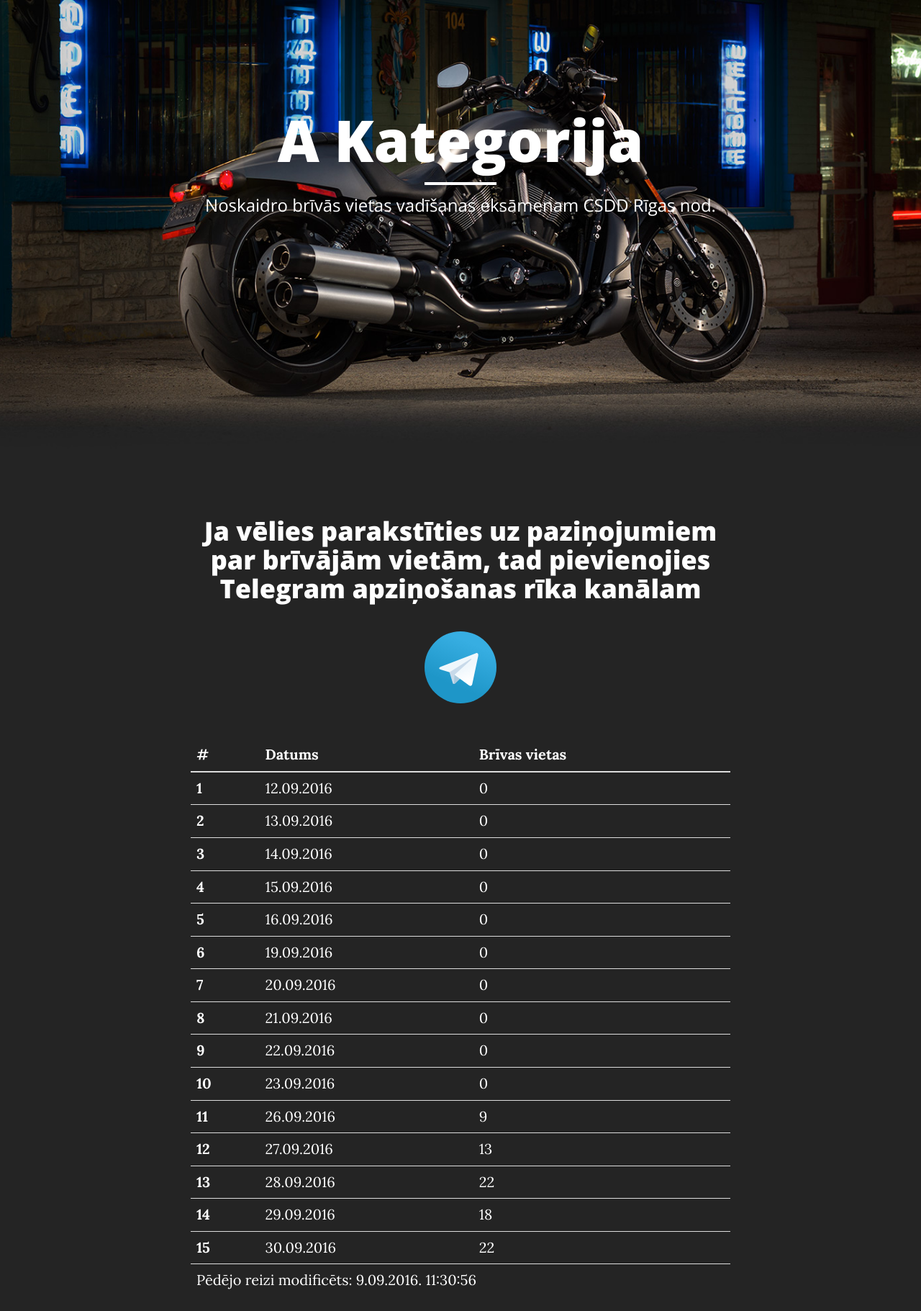
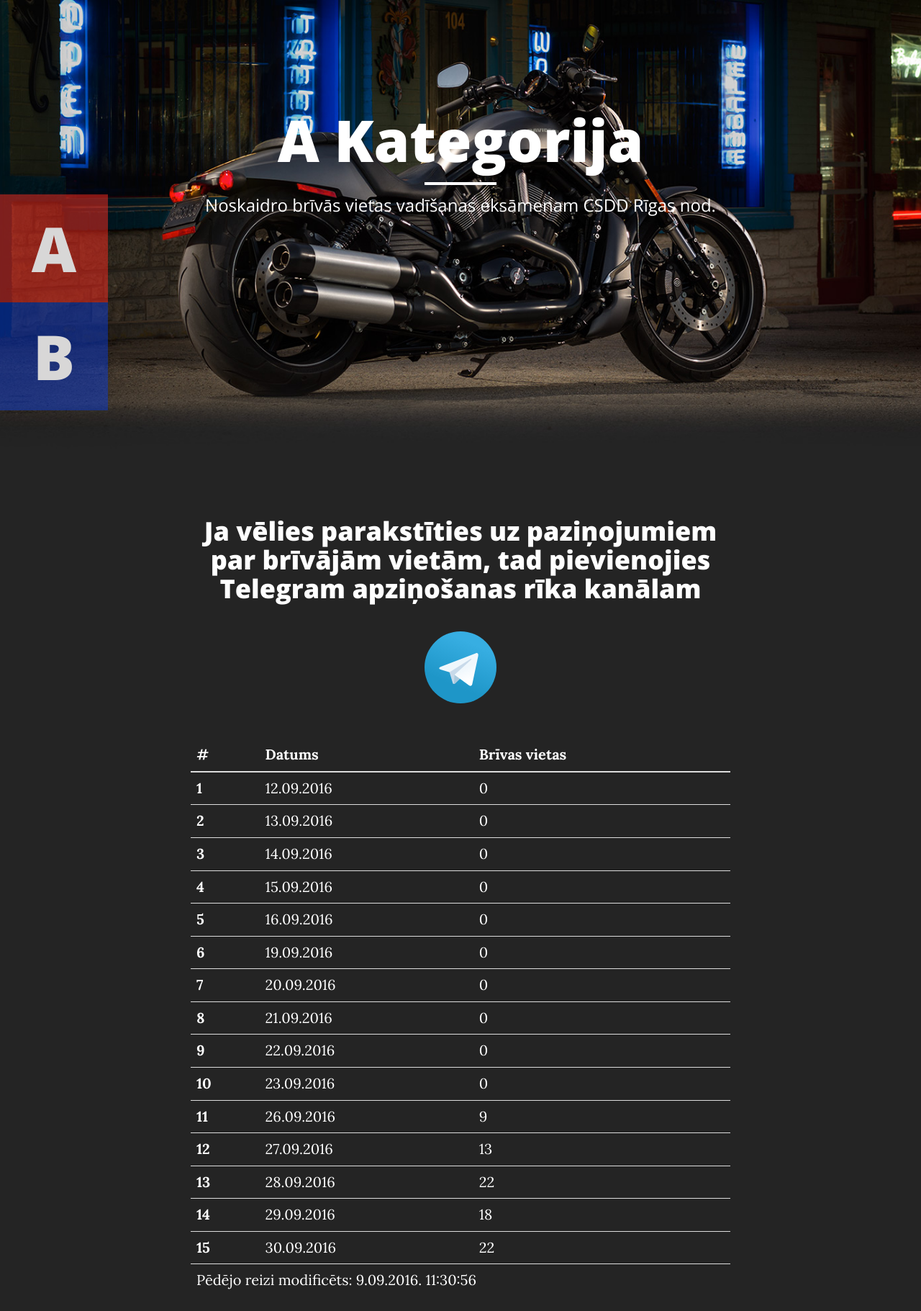
Before and after one commit to RonnyLV/A_Category_CSDD, a Jekyll site: the page built from index.html, in a window 1280 px wide. Shown: the whole page at 72% size. Built offline with Jekyll 4.4.1, drawn with Linux system fonts in a browser that asks for light colours.

Commit message:
Added stickylinks.

```diff
--- /dev/null
+++ b/_includes/stickylinks.html
@@ -0,0 +1,16 @@
+<div id="sticky">
+    <nav>
+        <ul>
+            <li class="A-category">
+                <div>
+                    <a href="{{ site.url }}">A</a>
+                </div>
+            </li>
+            <li class="B-category">
+                <div>
+                    <a href="{{ site.url }}/bkateogrija.html">B</a>
+                </div>
+            </li>
+        </ul>
+    </nav>
+</div>
--- a/_layouts/default.html
+++ b/_layouts/default.html
@@ -9,6 +9,8 @@
 
     {% include header.html %}
 
+    {% include stickylinks.html %}
+
     {{ content }}
 
     {% include ga.html %}
--- a/css/main.scss
+++ b/css/main.scss
@@ -478,3 +478,46 @@
     }
   }
 }
+
+#sticky {
+  position: absolute;
+  top: 30%;
+
+  ul {
+    list-style-type: none;
+    padding-left: 0;
+
+    li {
+      height: 150px;
+      width: 150px;
+      text-align: center;
+      display: block;
+
+      div {
+        display: flex;
+        vertical-align: middle;
+        text-transform: uppercase;
+        font-size: 86px;
+        width: 100%;
+        height: 100%;
+        text-align: center;
+
+        a {
+          margin: auto;
+          text-decoration: none;
+          color: rgb(216, 215, 215);
+          font-family: 'Open Sans', 'Helvetica Neue', Helvetica, Arial, sans-serif;
+          font-weight: 800;
+        }
+      }
+
+      &.A-category {
+        background-color: rgba(251, 45, 32, 0.5);
+      }
+
+      &.B-category {
+        background-color: rgba(11, 58, 210, 0.5);
+      }
+    }
+  }
+}
```
